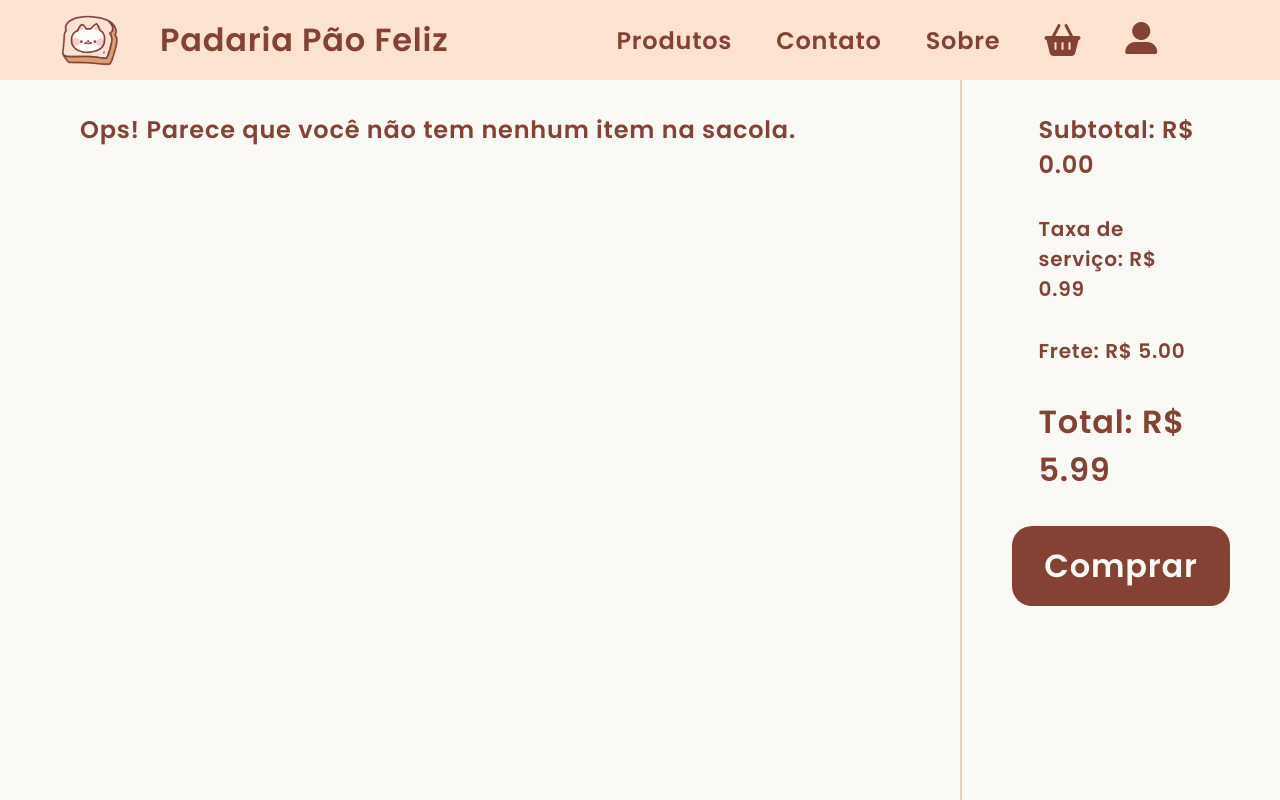
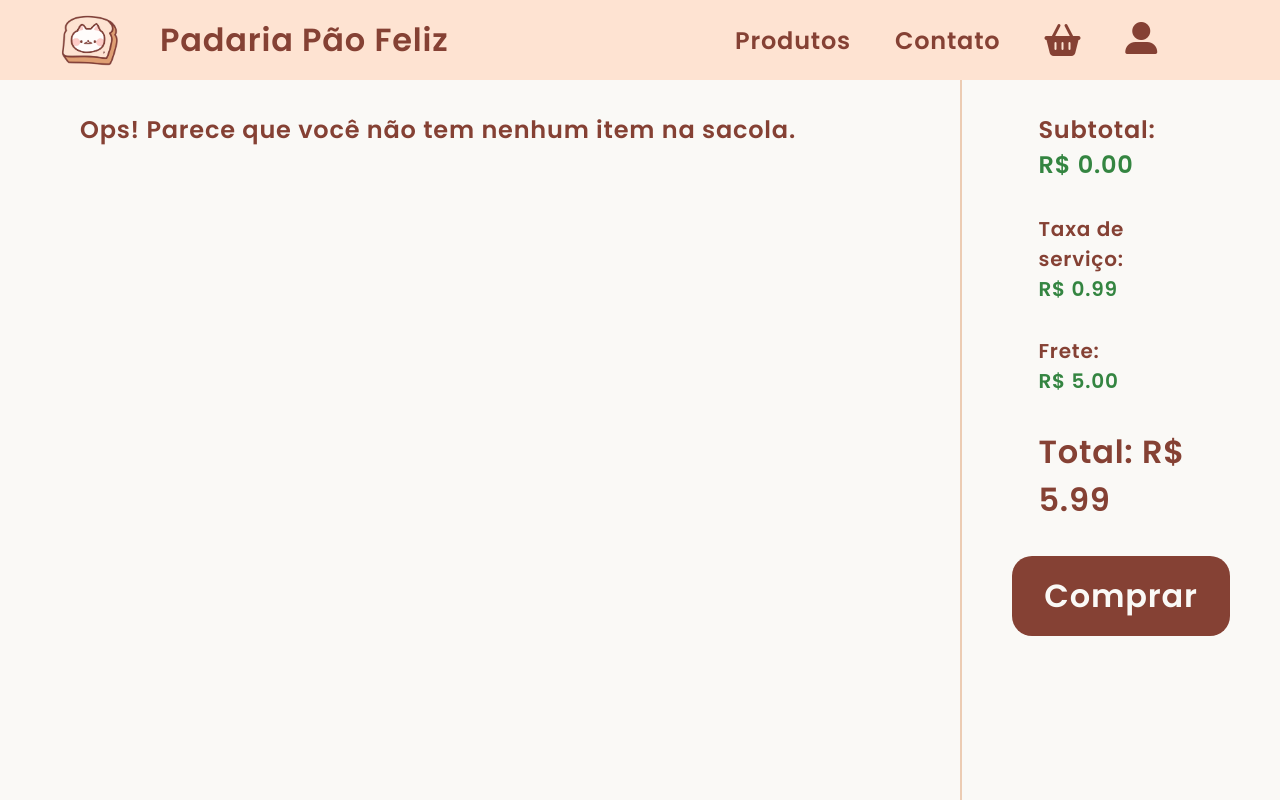
Before and after one commit to BrunoReiis/Padaria, a React (Vite) app: page /cart in a window 1280 px wide. Built offline with nearby package versions, Linux system fonts and the light colour scheme.

Commit message:
feature: style adjustments

```diff
--- a/src/App.tsx
+++ b/src/App.tsx
@@ -7,7 +7,6 @@ import Home from "./pages/Home";
 import Cart from "./pages/Cart";
 import User from "./pages/User";
 import Contact from "./pages/Contact";
-import About from "./pages/About";
 import Products from "./pages/Products";
 
 function App() {
@@ -21,7 +20,6 @@ function App() {
         <Route path="/" element={<Home />} />
         <Route path="/products" element={<Products />} />
         <Route path="/contact" element={<Contact />} />
-        <Route path="/about" element={<About />} />
         <Route path="/cart" element={<Cart />} />
         <Route path="/user" element={<User />} />
       </Routes>
--- a/src/components/About/About - a.tsx
+++ /dev/null
@@ -1,9 +0,0 @@
-const About_a = () => {
-  return (
-    <>
-      <p>About</p>
-    </>
-  );
-};
-
-export default About_a;
--- a/src/components/Home/main.tsx
+++ b/src/components/Home/main.tsx
@@ -19,6 +19,9 @@ const Home_Main = () => {
         </div>
       </section>
       <section id="home_news">
+        <span className="scroll_me">
+          <i className="fa-solid fa-arrow-down"></i>
+        </span>
         <p>
           Lorem ipsum, dolor sit amet consectetur adipisicing elit.
           Exercitationem corporis quisquam assumenda nostrum tempora distinctio
--- a/src/components/NavBar.tsx
+++ b/src/components/NavBar.tsx
@@ -17,10 +17,6 @@ export default function NavBar() {
           </a>
           <a href="/contact">
             Contato
-            <span className="hover_span" />
-          </a>
-          <a href="/about">
-            Sobre
             <span className="hover_span" />
           </a>
           <a className="cart_icon" href="/cart">
--- a/src/css/Cart - Prices.scss
+++ b/src/css/Cart - Prices.scss
@@ -22,6 +22,10 @@
   }
   h1 {
     font-size: 2rem;
+  }
+
+  .cart_price {
+    color: #348541;
   }
 
   button {
--- a/src/css/Home - Main.scss
+++ b/src/css/Home - Main.scss
@@ -89,12 +89,36 @@
     justify-content: center;
     align-items: center;
     padding: 5rem;
+
+    .scroll_me {
+      position: absolute;
+      top: -10%;
+      animation-name: scroll_me;
+      animation-duration: 1.2s;
+      animation-timing-function: ease;
+      animation-iteration-count: infinite;
+      i {
+        font-size: 1.5rem;
+      }
+    }
   }
 }
 
 @keyframes parallax {
   to {
     transform: translate(0, calc(100svh - 10vh));
+  }
+}
+
+@keyframes scroll_me {
+  0% {
+    top: -10%;
+  }
+  50% {
+    top: -7.5%;
+  }
+  100% {
+    top: -10%;
   }
 }
 
--- a/src/css/NavBar.scss
+++ b/src/css/NavBar.scss
@@ -117,7 +117,6 @@ header {
     padding: 10px 12px;
     font-size: 1.5rem;
     color: var(--Text);
-    // transition: all 0.3s ease;
   }
   .cart_icon.active {
     display: none;
--- a/src/pages/About.tsx
+++ /dev/null
@@ -1,13 +0,0 @@
-import { useEffect } from "react";
-import About_a from "../components/About/About - a";
-
-function About() {
-  useEffect(() => {}, []);
-  return (
-    <>
-      <About_a />
-    </>
-  );
-}
-
-export default About;
--- a/src/scripts/CartPrice.js
+++ b/src/scripts/CartPrice.js
@@ -15,8 +15,8 @@ export default function CartPrice() {
     })
     const total_value = subtotal_value + service_tax_value + shipping_value
 
-    subtotal.innerHTML = `Subtotal: R$ ${subtotal_value.toFixed(2)}`
-    service_tax.innerHTML = `Taxa de serviço: R$ ${service_tax_value.toFixed(2)}`
-    shipping.innerHTML = `Frete: R$ ${shipping_value.toFixed(2)}`
+    subtotal.innerHTML = `Subtotal:<br /> <span class="cart_price">R$ ${subtotal_value.toFixed(2)}</span>`
+    service_tax.innerHTML = `Taxa de serviço:<br /> <span class="cart_price">R$ ${service_tax_value.toFixed(2)}</span>`
+    shipping.innerHTML = `Frete:<br /> <span class="cart_price">R$ ${shipping_value.toFixed(2)}</span>`
     total.innerHTML = `Total: R$ ${total_value.toFixed(2)}`
 }
```
